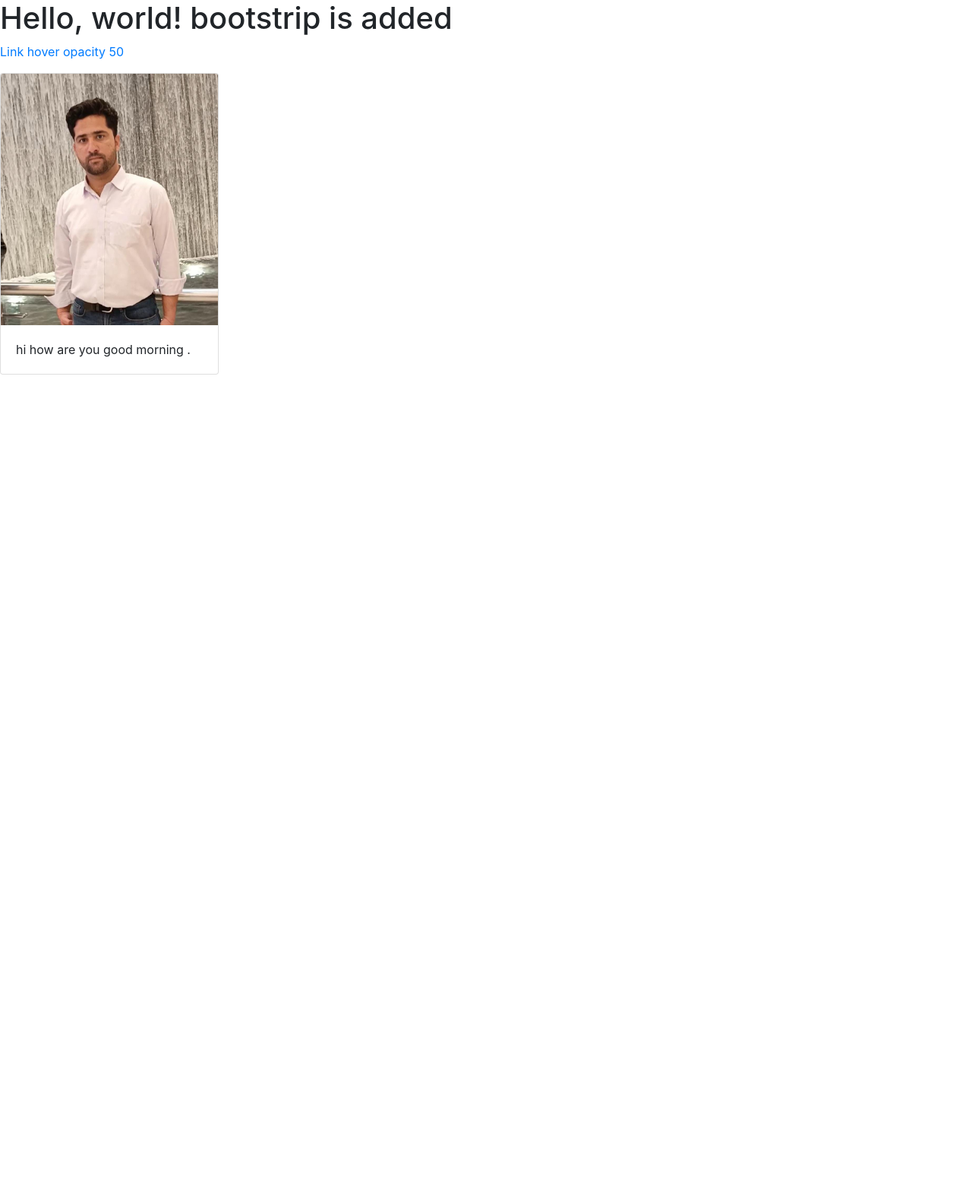
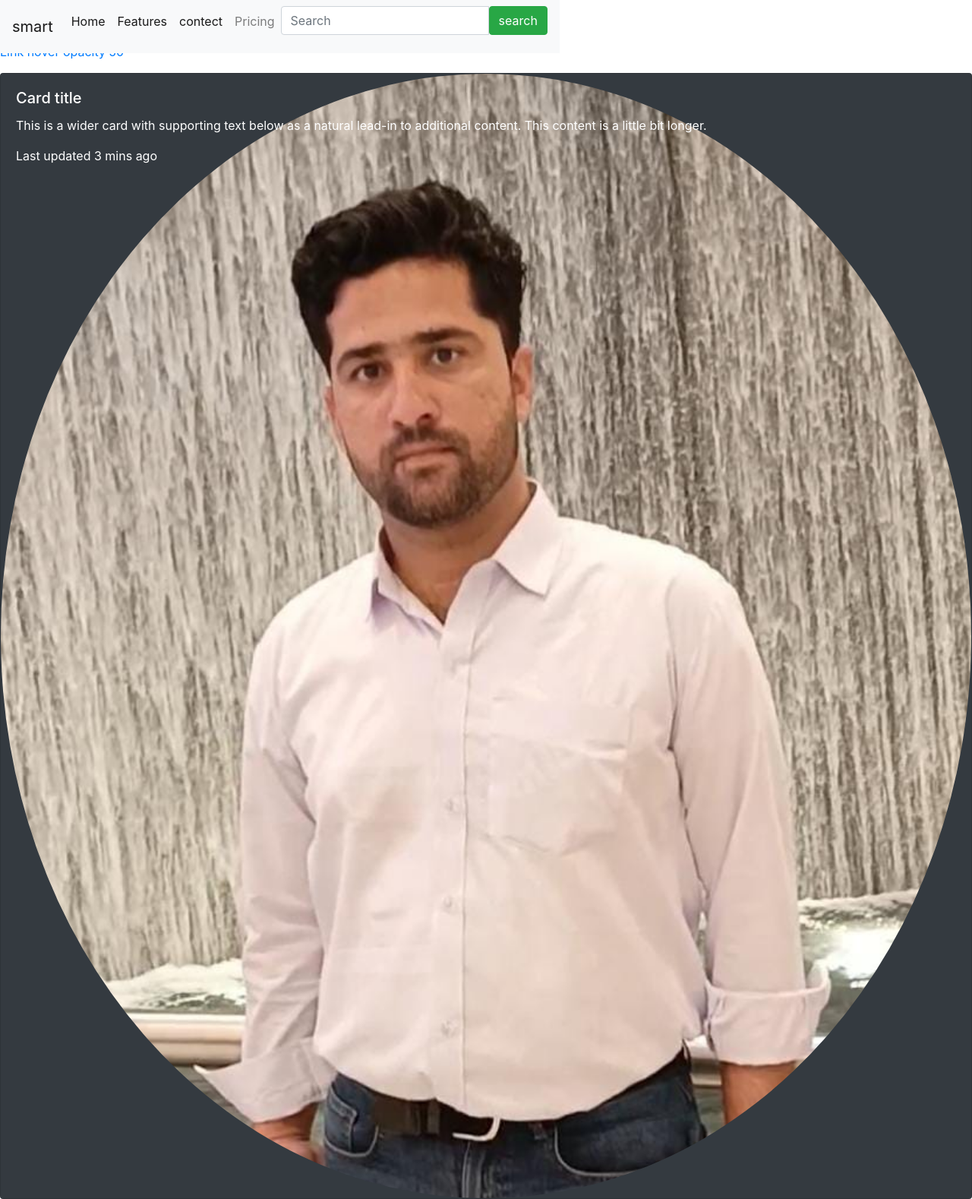
Before and after one commit to MuhammadBilal2243/djangopractic, a Django app: page / in a window 1280 px wide. Shown: the whole page at 76% size. Before the commit the page ends 493 px from the top, so only its background shows below. Run offline with Django 4.2, Linux system fonts and the light colour scheme.

Commit message:
add more bootstrap and nevbar search bar etc

```diff
--- a/ecom/shop/templates/shop/index.html
+++ b/ecom/shop/templates/shop/index.html
@@ -11,13 +11,47 @@
     <title>Hello, world!</title>
   </head>
   <body>
+ <nav class="navbar navbar-default  navbar-expand-lg navbar-light bg-light "  style="position: fixed;" >
+  <a class="navbar-brand " href="#">smart</a>
+  <button class="navbar-toggler" type="button" data-toggle="collapse" data-target="#navbarNav" aria-controls="navbarNav" aria-expanded="false" aria-label="Toggle navigation">
+    <span class="navbar-toggler-icon"></span>
+  </button>
+  <div class="collapse navbar-collapse" id="navbarNav">
+    <ul class="navbar-nav">
+      <li class="nav-item active">
+        <a class="nav-link" href="#">Home <span class="sr-only">(current)</span></a>
+      </li>
+      <li class="nav-item active">
+        <a class="nav-link" href="#">Features</a>
+      </li>
+       </li>
+      <li class="nav-item active">
+        <a class="nav-link" href="#">contect</a>
+      </li>
+      <li class="nav-item">
+        <a class="nav-link" href="#">Pricing</a>
+      </li>
+      <li class="nav-item">
+        <div class="input-group mb-3">
+  <input type="text" class="form-control" placeholder="Search">
+  <button class="btn btn-success" type="submit">search</button>
+</div>
+      </li>
+    </ul>
+  </div>
+</nav>
     <h1>Hello, world! bootstrip is added</h1>
     {% load static %}
     <p><a class="link-opacity-50-hover" href="{%static 'shop/static.txt' %}">Link hover opacity 50</a></p>
-    <div class="card" style="width: 18rem;">
-  <img src="{%static 'shop/Mbilal.jpg' %}" class="card-img-top" alt="...">
-  <div class="card-body">
-    <p class="card-text">hi how are you good morning .</p>
+
+
+
+ <div class="card bg-dark text-white">
+  <img src="{%static 'shop/Mbilal.jpg' %}" class=" rounded-circle" alt="...">
+  <div class="card-img-overlay">
+    <h5 class="card-title">Card title</h5>
+    <p class="card-text" >This is a wider card with supporting text below as a natural lead-in to additional content. This content is a little bit longer.</p>
+    <p class="card-text" >Last updated 3 mins ago</p>
   </div>
 </div>
     <!-- Optional JavaScript -->
```
